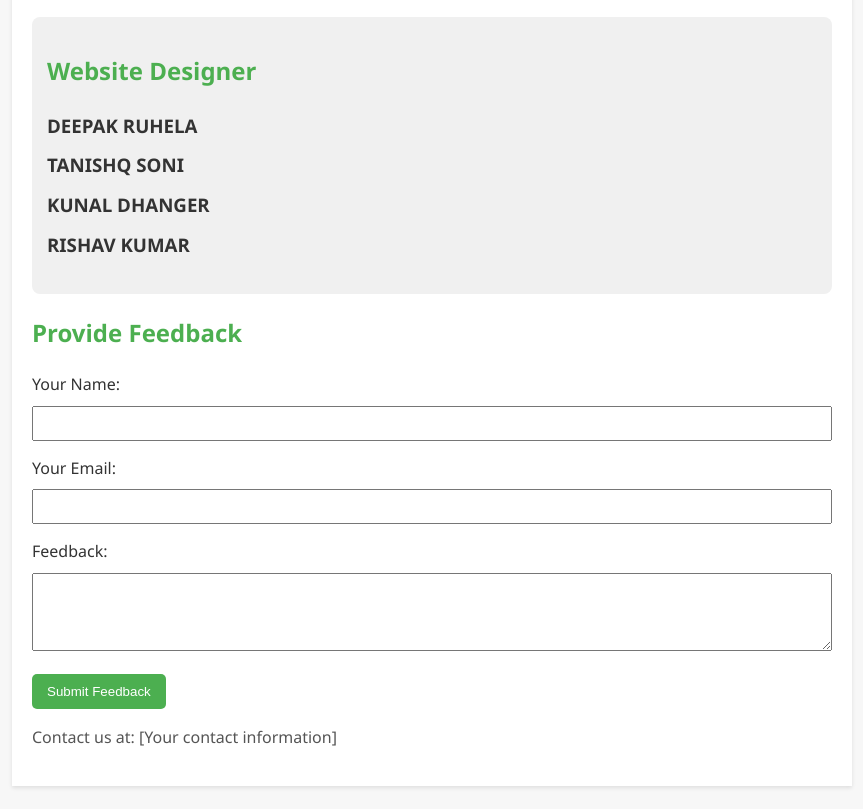
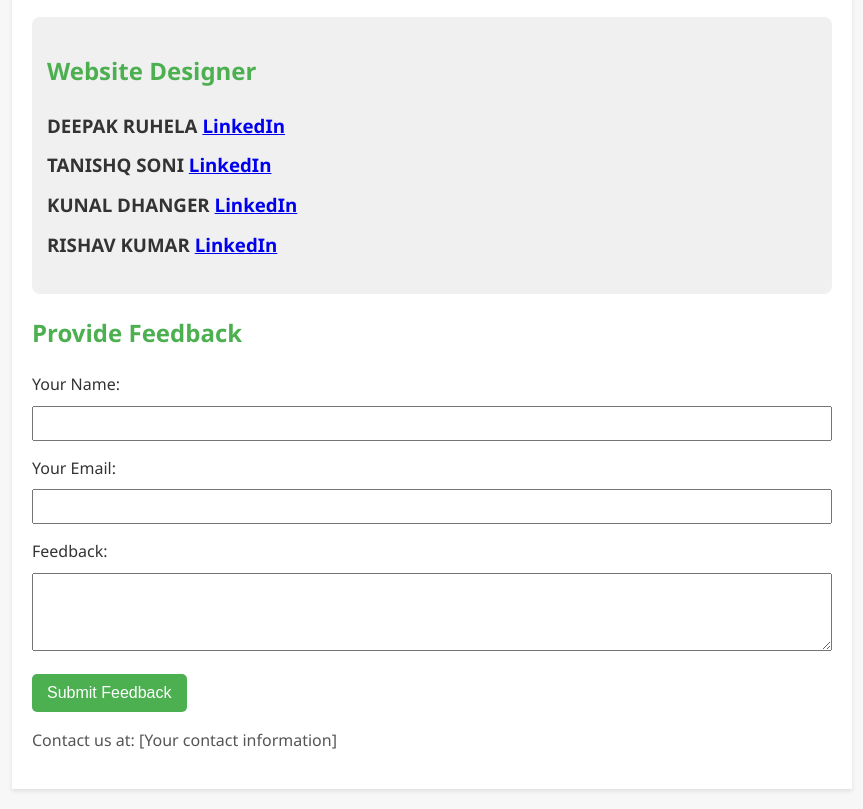
Before and after one commit to imkunal01/K.D.T.R., a plain HTML site: page about.html in a window 1280 px wide. Shown: the part 313-1122 px from the top of the page, without its empty margins (208-1071 px from the left). Drawn offline with Linux system fonts and the light colour scheme.

Commit message:
linkedin

```diff
--- a/about.html
+++ b/about.html
@@ -1,4 +1,3 @@
-
 <!DOCTYPE html>
 <html lang="en">
 <head>
@@ -51,12 +50,19 @@
             box-sizing: border-box;
         }
         button {
+            display: inline-block;
             background-color: #4CAF50;
             color: #fff;
             padding: 10px 15px;
             border: none;
             border-radius: 5px;
             cursor: pointer;
+            text-decoration: none;
+            text-align: center;
+            font-size: 16px;
+        }
+        button:hover {
+            background-color: #45a049;
         }
         .designer-info {
             background-color: #f0f0f0;
@@ -83,10 +89,10 @@
             <h2>Website Designer</h2>
             <h3>
                 <ul>
-                    <li>DEEPAK RUHELA  <a href="https://www.linkedin.com/in/deepak-ruhela-5b889529b"></a></li>
-                    <li>TANISHQ SONI <a href="http://www.linkedin.com/in/tanishq-soni-015b36266"></a></li>
-                    <li>KUNAL DHANGER <a href="www.linkedin.com/in/kunal-dhangar-a35633289"></a></li>
-                    <li>RISHAV KUMAR <a href=""></a></li>
+                    <li>DEEPAK RUHELA <a href="https://www.linkedin.com/in/deepak-ruhela-5b889529b" class="button">LinkedIn</a></li>
+                    <li>TANISHQ SONI <a href="http://www.linkedin.com/in/tanishq-soni-015b36266" class="button">LinkedIn</a></li>
+                    <li>KUNAL DHANGER <a href="www.linkedin.com/in/kunal-dhangar-a35633289" class="button">LinkedIn</a></li>
+                    <li>RISHAV KUMAR <a href="#" class="button">LinkedIn</a></li>
                 </ul>
             </h3>
         </div>
@@ -105,8 +111,6 @@
             <button type="submit">Submit Feedback</button>
         </form>
 
-
-
         <p>Contact us at: [Your contact information]</p>
     </section>
 
```
